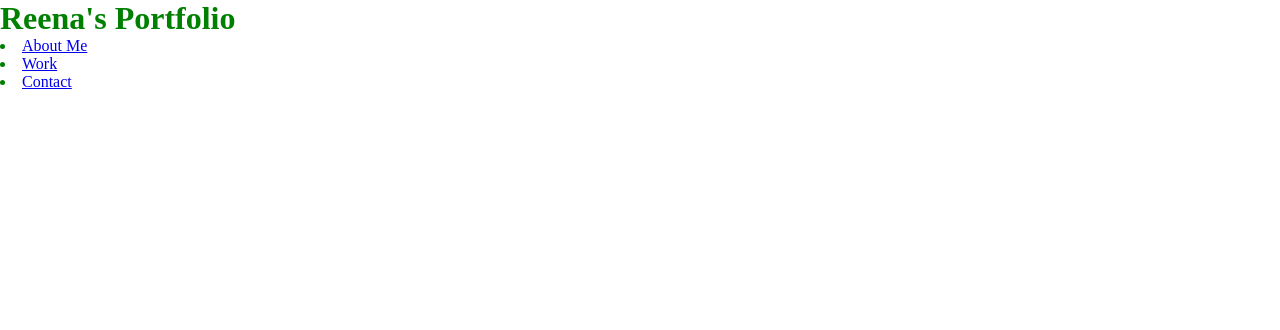
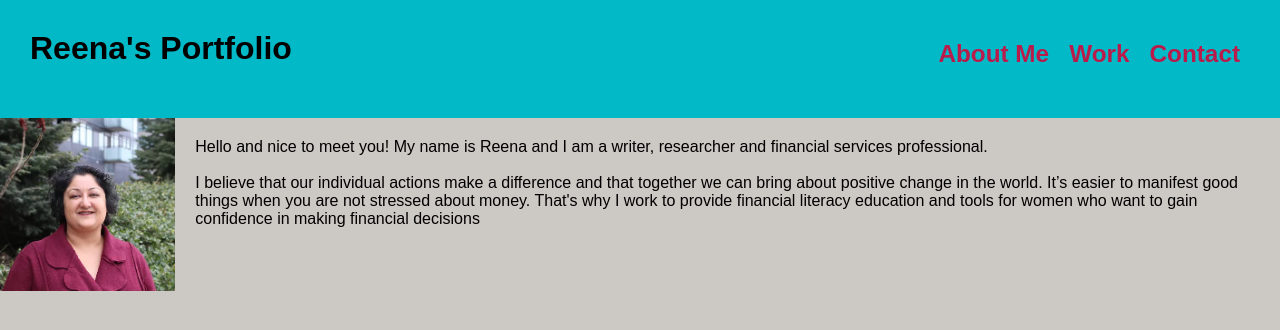
Before and after one commit to RHunjan/reena-portfolio, a plain HTML site: page index.html in a window 1280 px wide. Drawn offline with Linux system fonts and the light colour scheme.

Commit message:
added about me text and flex box to header

```diff
--- a/assets/styles.css
+++ b/assets/styles.css
@@ -1,5 +1,8 @@
 :root {
-    --third-color: #9FB1BCFF;
+    --darkGreen: #02b9c7;
+    --lightGreen: #56e8ea;
+    --red: #b91b4b;
+    --grey: #ccc8c3;
 }
 
 * {
@@ -8,6 +11,59 @@
     padding:0;
 }
 
+body {
+    background-color: var(--grey);
+    font-family: Arial, Helvetica, sans-serif;
+}
+
+/* Header / Nav start*/
+
 header {
-    color: green;
+    background-color: var(--darkGreen);
+    padding: 30px;
+    display:flex;
+    flex-wrap: wrap;
+    justify-content: space-between;
 }
+
+header nav {
+    margin: 10px 0;
+}
+
+header nav ul {
+    list-style: none;
+    display:flex;
+    flex-wrap: wrap;
+    justify-content: space-between;
+    align-items: center;
+}
+
+header nav ul a {
+    padding: 10px 10px;
+    font-size: 1.9vw;
+    font-weight: bold;
+}
+
+header a {
+    text-decoration: none;
+    color: var(--red);
+}
+
+/*Start about-me section*/
+
+article {
+    border-bottom: var(--red) 10px ;
+}
+
+  .flex-row {
+     display: flex;
+ }
+
+ .about-me-info {
+     padding: 20px 20px;
+
+ }
+
+ .about-me-image img {
+  max-width: 100%;
+ }
--- a/index.html
+++ b/index.html
@@ -5,20 +5,41 @@
     <meta http-equiv="X-UA-Compatible" content="IE=edge">
     <meta name="viewport" content="width=device-width, initial-scale=1.0">
     <link rel="stylesheet" href="./assets/styles.css"/>
-    <title>Document</title>
+    <title>Reena Hunjan</title>
 </head>
 <body>
     <header>
         <h1>Reena's Portfolio</h1>
         <nav>
-            <li><a href="#">About Me</a></li>
-            <li><a href="#">Work</a></li>
-            <li><a href="#">Contact</a></li>
-        </nav>
+            <ul>
+                <li><a href="#about-me">About Me</a></li>
+                <li><a href="#">Work</a></li>
+                <li><a href="#">Contact</a></li>
+            </ul>
+        <nav>
     </header>
 
     <!--section for 'About Me'-->
-    <section></section>
+    <section id="#about-me">
+        <div class="flex-row">
+            <div class="about-me-image">
+                <img src="./assets/images/FINALReena041219.webp" />
+            </div>
+
+            <div class="about-me-info">
+                <p>Hello and nice to meet you! My name is Reena and I am a writer, researcher and
+                   financial services professional. <br><br>
+                I believe that our individual actions make a difference and that together we can
+                bring about positive change in the world. It’s easier to manifest good things when
+                you are not stressed about money. That's why I work to provide financial
+                literacy education and tools for women who want to gain confidence in making
+                financial decisions</p>
+            </div>
+
+
+        </div>
+
+    </section>
 
     <!--section for 'Work'-->
     <section></section>
```
Also changed, not shown: assets/images/FINALReena041219.webp (added).
